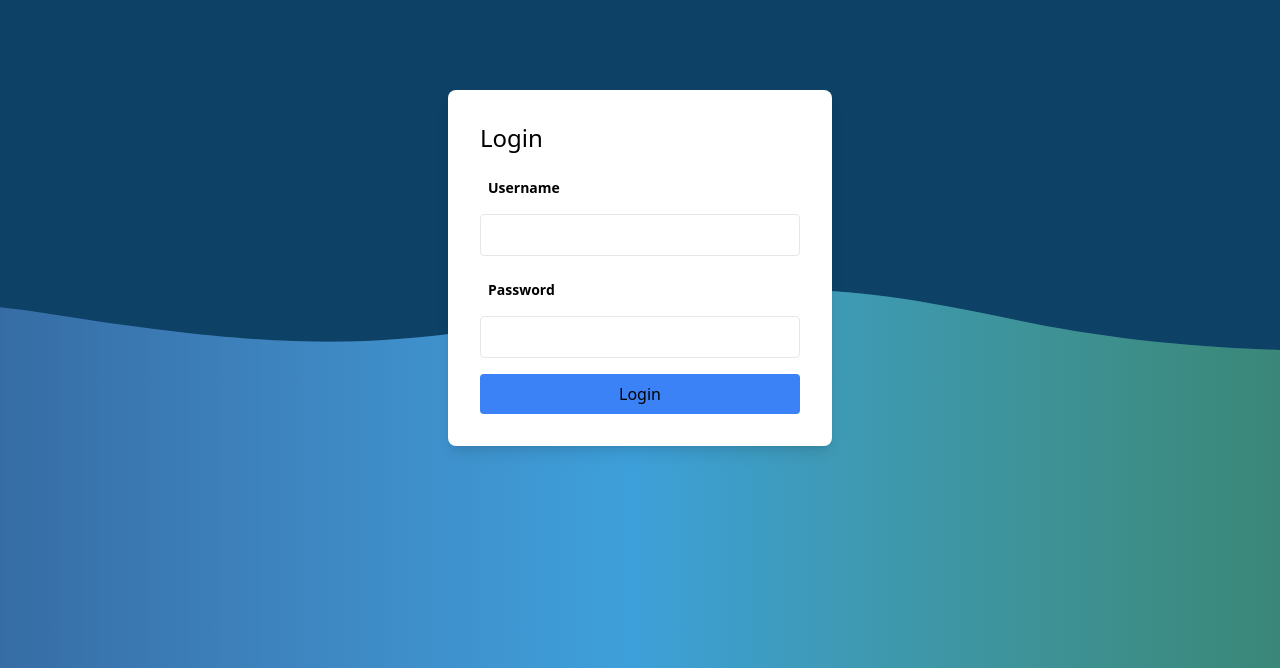
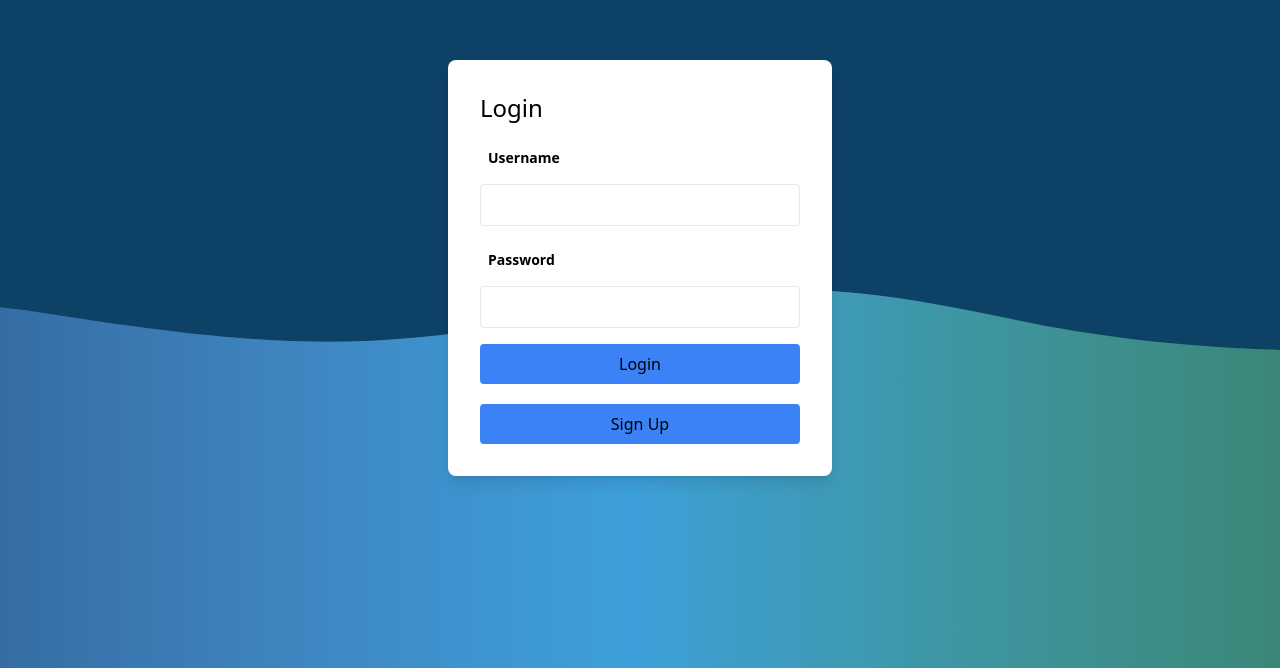
Before and after one commit to ssok305/mod3_project, a React (Vite) app in the folder client/: page /login in a window 1280 px wide. Shown: the part 132-800 px from the top of the page. Built offline with nearby package versions, Linux system fonts and the light colour scheme.

Commit message:
Added spacing between login and sign up

```diff
--- a/client/src/users/Login.jsx
+++ b/client/src/users/Login.jsx
@@ -98,9 +98,19 @@ function Login({ setUser }) {
               onChange={handleChange}
             />
           </div>
-          <button type="submit" className="w-full p-2 bg-blue-500  rounded">
-            Login
-          </button>
+          <div className="space-y-5">
+            <button type="submit" className="w-full p-2 bg-blue-500 rounded">
+              Login
+            </button>
+            <br />
+            <button
+              navigate
+              to="/register"
+              className="w-full p-2 bg-blue-500 rounded"
+            >
+              Sign Up
+            </button>
+          </div>
         </form>
       </div>
     </div>
```
